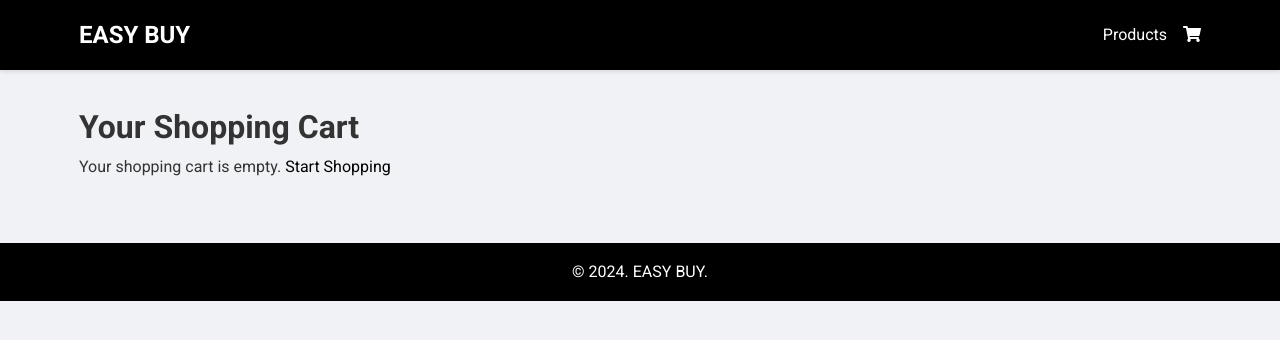
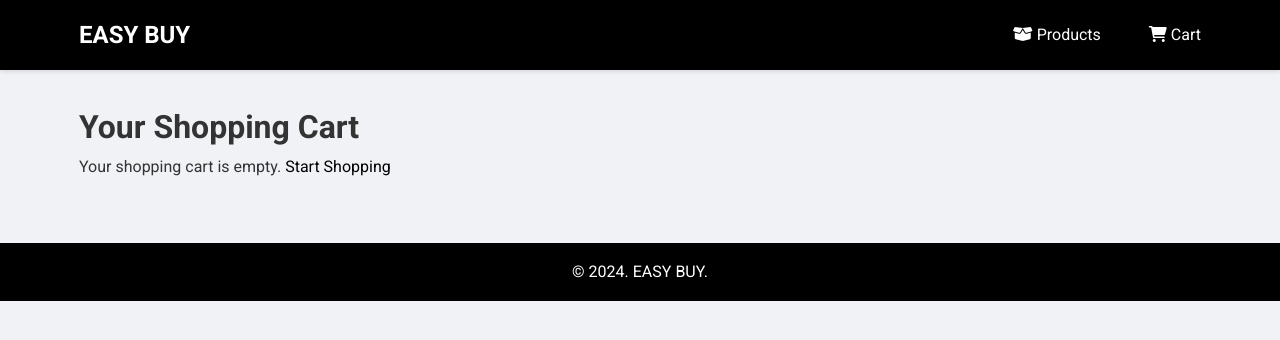
Before and after one commit to AldoVasquez07/Easy_Buy_Procesos, a Django app: page /cart/ in a window 1280 px wide. Shown: the top 340 px of the page. Run offline with Django 5.2, Linux system fonts and the light colour scheme; parts of the project's set-up code (start-up, migrations or seed data) failed here and were passed over.

Commit message:
Cambios varios

```diff
--- a/easybuy/shop/static/css/base.css
+++ b/easybuy/shop/static/css/base.css
@@ -20,6 +20,14 @@
     line-height: 1.6;
     color: var(--text-color);
     background-color: var(--background-color);
+  }
+
+  .cart-icon:hover {
+    color: #00bfff; /* Celeste */
+  }
+
+  .product-icon:hover {
+    color: #00bfff; /* Celeste */
   }
 
   .container {
--- a/easybuy/shop/templates/shop/base.html
+++ b/easybuy/shop/templates/shop/base.html
@@ -8,6 +8,7 @@
     <link href="{% static "css/base.css" %}" rel="stylesheet">
     <link href="https://fonts.googleapis.com/css2?family=Roboto:wght@300;400;700&display=swap" rel="stylesheet">
     <link rel="stylesheet" href="https://cdnjs.cloudflare.com/ajax/libs/font-awesome/5.15.3/css/all.min.css">
+    <link rel="stylesheet" href="https://cdnjs.cloudflare.com/ajax/libs/font-awesome/6.0.0-beta3/css/all.min.css">
 </head>
 <body>
     <header>
@@ -15,10 +16,17 @@
             <a href="/" class="logo">EASY BUY</a>
             <nav>
                 <ul>
-                    <li><a href="{% url 'shop:product_list' %}">Products</a></li>
-                    <li><a href="{% url 'cart:cart_detail' %}" class="cart-icon">
-                        <i class="fas fa-shopping-cart"></i>
-                    </a></li>
+                    <li>
+                        <a href="{% url 'shop:product_list' %}" class="product-icon">
+                            <i class="fas fa-box-open"></i> Products
+                        </a>
+                    </li>
+                    <li></li><li></li>
+                    <li>
+                        <a href="{% url 'cart:cart_detail' %}" class="cart-icon">
+                            <i class="fas fa-shopping-cart"></i> Cart
+                        </a>
+                    </li>
                 </ul>
             </nav>
         </div>
```
